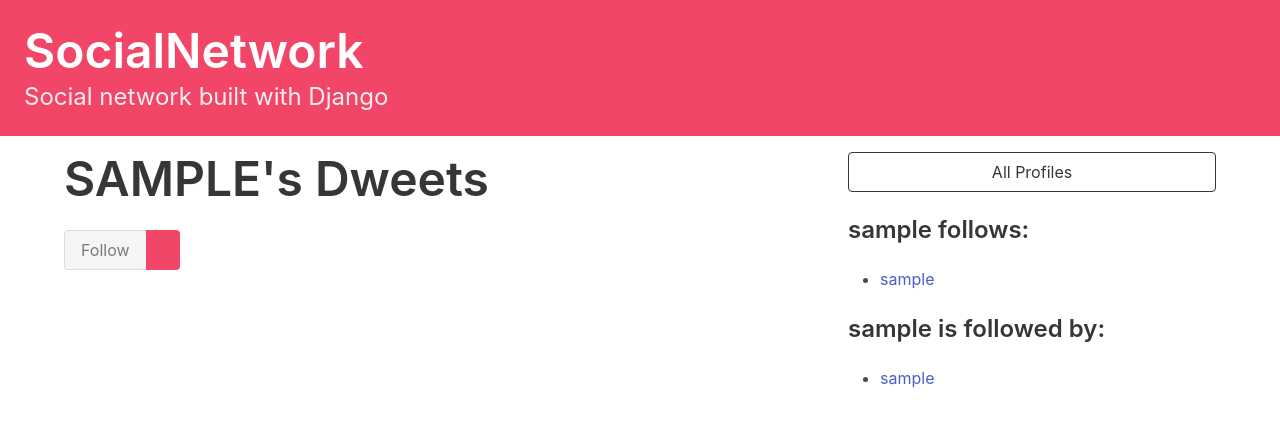
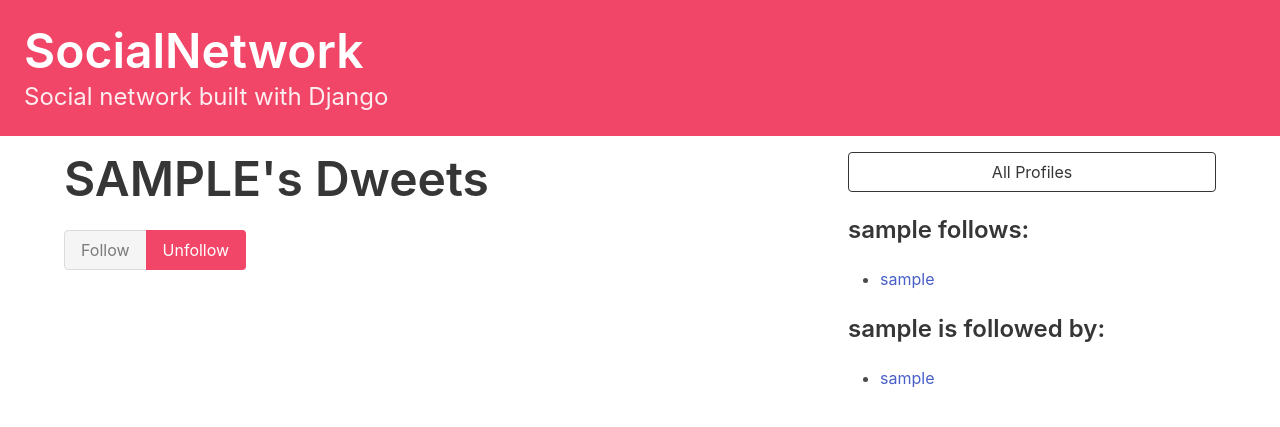
Before and after one commit to temalhaliti/socialnetwork, a Django app: page /profile/1 in a window 1280 px wide. Shown: the top 427 px of the page. Run offline with Django 4.2, Linux system fonts and the light colour scheme; the visitor is signed in with stand-in values (Sample User, id 1); data comes from the database, SQL or seed files in the repository; data that the repository does not hold is empty.

```diff
--- a/Project/social/templates/profile.html
+++ b/Project/social/templates/profile.html
@@ -14,9 +14,9 @@
         <div class="buttons has-addons">
             {% if profile in user.profile.follows.all %}
                 <button class="button is-success is-static">Follow</button>
-                <button class="button is-danger" name="follow" value="unfollow">
+                <button class="button is-danger" name="follow" value="unfollow">Unfollow</button>
             {% else %}
-            <button class="button is-success" name="follow" value="follow">
+            <button class="button is-success" name="follow" value="follow">Follow</button>
                 <button class="button is-danger is-static">Unfollow</button>
             {% endif %}
         </div>
```
